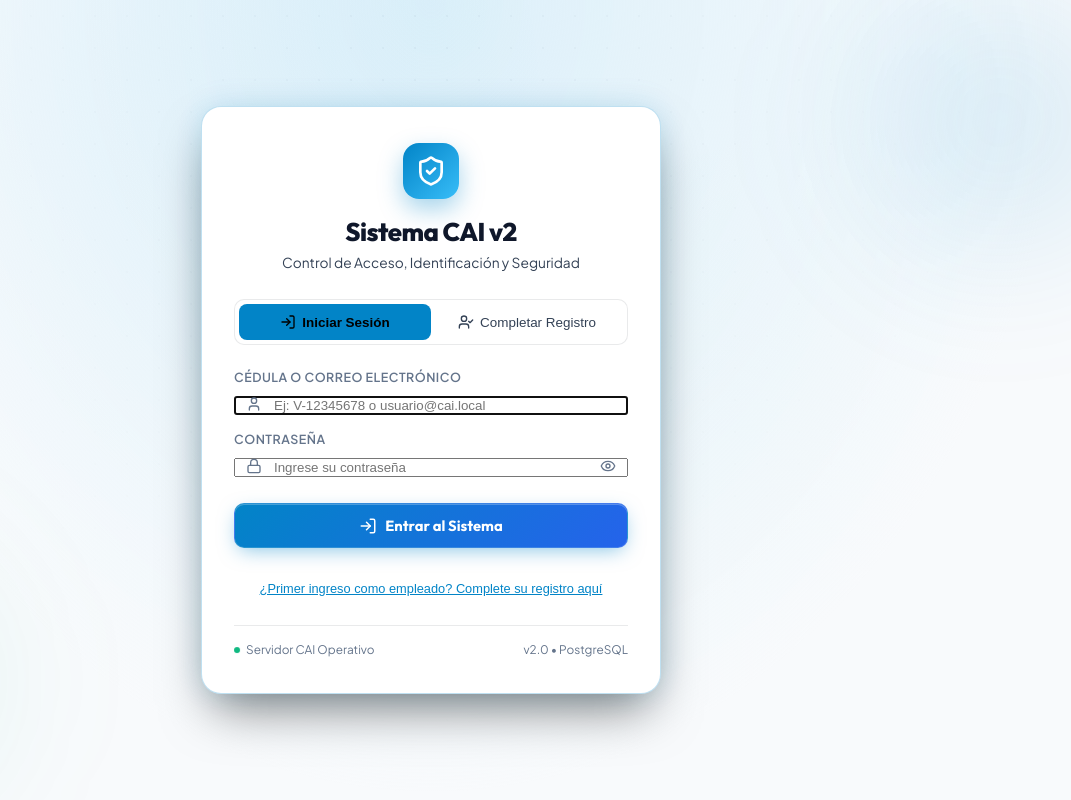
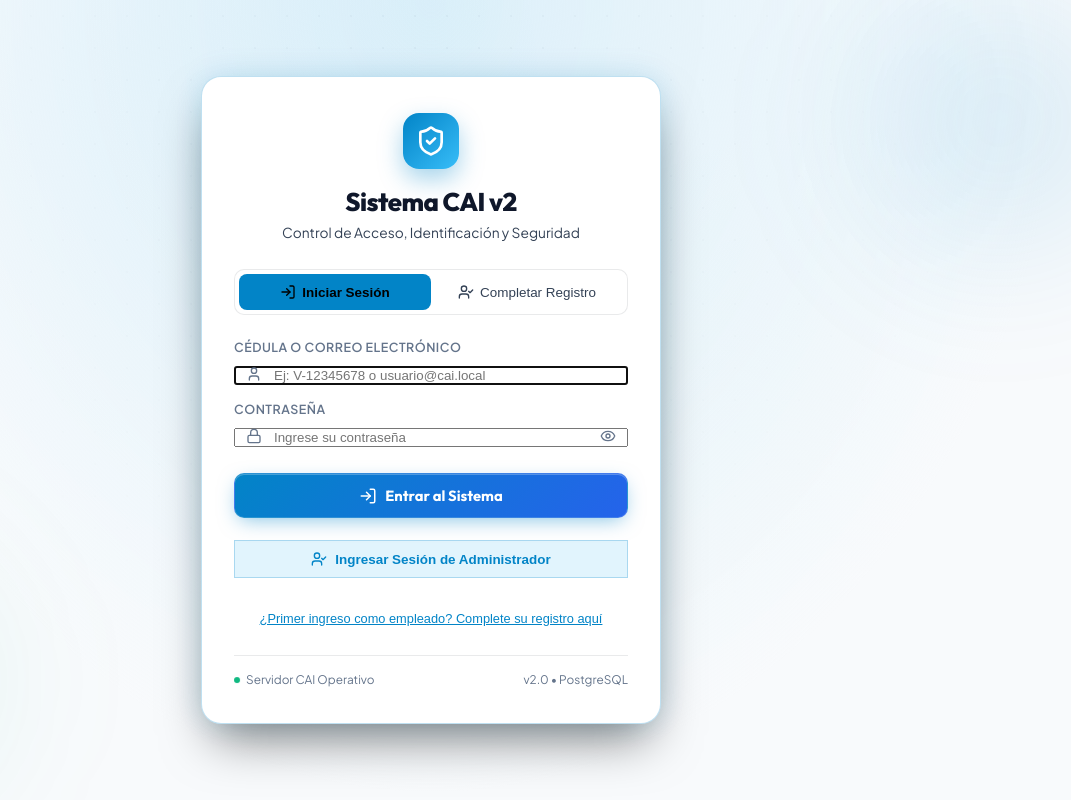
Before and after one commit to alegtm31-cell/SISTEMA_PORWARE_CAI, a React (Vite) app in the folder frontend/: page / in a window 1280 px wide. Shown: the whole page, without its empty margins (209-1280 px from the left). Built offline with nearby package versions, Linux system fonts and the light colour scheme.

Commit message:
feat(auth): agregar acceso directo para registrar e iniciar sesion de administrador

```diff
--- a/frontend/src/types.ts
+++ b/frontend/src/types.ts
@@ -17,6 +17,8 @@ export interface Usuario {
   telefonoFijo?: string;
   fotoUrl?: string;
   bloqueado?: boolean;
+  registroCompletado?: boolean;
+  debeCambiarClave?: boolean;
   estadoSeguridad?: EstadoSeguridad;
   motivoBloqueo?: string;
   createdAt?: string;
--- a/frontend/src/views/LoginView.tsx
+++ b/frontend/src/views/LoginView.tsx
@@ -58,18 +58,49 @@ export const LoginView: React.FC<LoginViewProps> = ({ onSuccess }) => {
     confirmPassword: '',
   });
 
+  const handleQuickAdminLogin = () => {
+    const adminUser: Usuario = {
+      id: 'admin-00000000',
+      cedula: 'V-00000000',
+      nombre: 'Administrador',
+      apellido: 'Sistema',
+      email: 'admin@cai.local',
+      rol: 'ADMINISTRADOR',
+      cargo: 'Superintendente de Seguridad & Control',
+      departamento: 'Seguridad Integral',
+      bloqueado: false,
+      registroCompletado: true,
+    };
+    localStorage.setItem('cai_token', 'dev_admin_session_token_' + Date.now());
+    localStorage.setItem('cai_user', JSON.stringify(adminUser));
+    onSuccess(adminUser);
+  };
+
   const handleLoginSubmit = async (e: React.FormEvent) => {
     e.preventDefault();
     setError(null);
     setLoading(true);
+
+    // Si el usuario ingresa como admin y la API local no está corriendo
+    const cleanId = identifier.trim().toLowerCase();
+    const isAdminIdentifier = cleanId === 'admin' || cleanId === 'admin@cai.local' || cleanId === 'v-00000000';
+
     try {
       const res = await api.login(identifier, password);
       if (res.success) {
         onSuccess(res.user);
       } else {
+        if (isAdminIdentifier) {
+          handleQuickAdminLogin();
+          return;
+        }
         setError('Credenciales incorrectas');
       }
     } catch (err: any) {
+      if (isAdminIdentifier) {
+        handleQuickAdminLogin();
+        return;
+      }
       setError(err?.message || 'Error al comunicar con el servidor de autenticación');
     } finally {
       setLoading(false);
@@ -457,6 +488,30 @@ export const LoginView: React.FC<LoginViewProps> = ({ onSuccess }) => {
               )}
             </button>
 
+            {/* Acceso Directo de Administrador */}
+            <button
+              type="button"
+              onClick={handleQuickAdminLogin}
+              className="btn-secondary"
+              style={{
+                width: '100%',
+                padding: '10px',
+                marginTop: '6px',
+                fontSize: '0.84rem',
+                fontWeight: 600,
+                display: 'flex',
+                alignItems: 'center',
+                justifyContent: 'center',
+                gap: '8px',
+                background: 'rgba(14, 165, 233, 0.12)',
+                border: '1px solid var(--border-glow)',
+                color: 'var(--cyan)',
+              }}
+            >
+              <UserCheck size={16} />
+              <span>Ingresar Sesión de Administrador</span>
+            </button>
+
             <div style={{ textAlign: 'center', marginTop: '12px' }}>
               <button
                 type="button"
```
